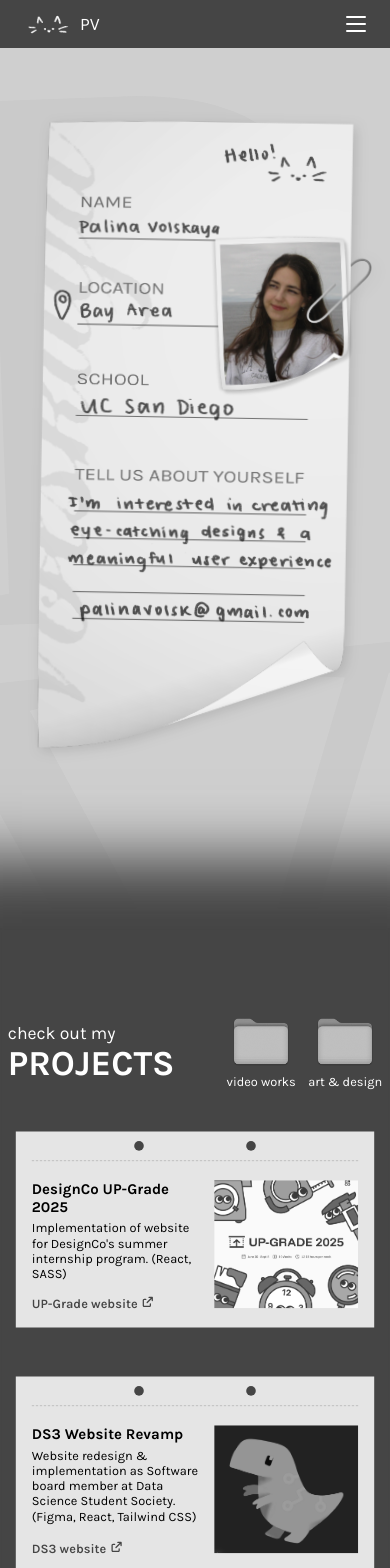
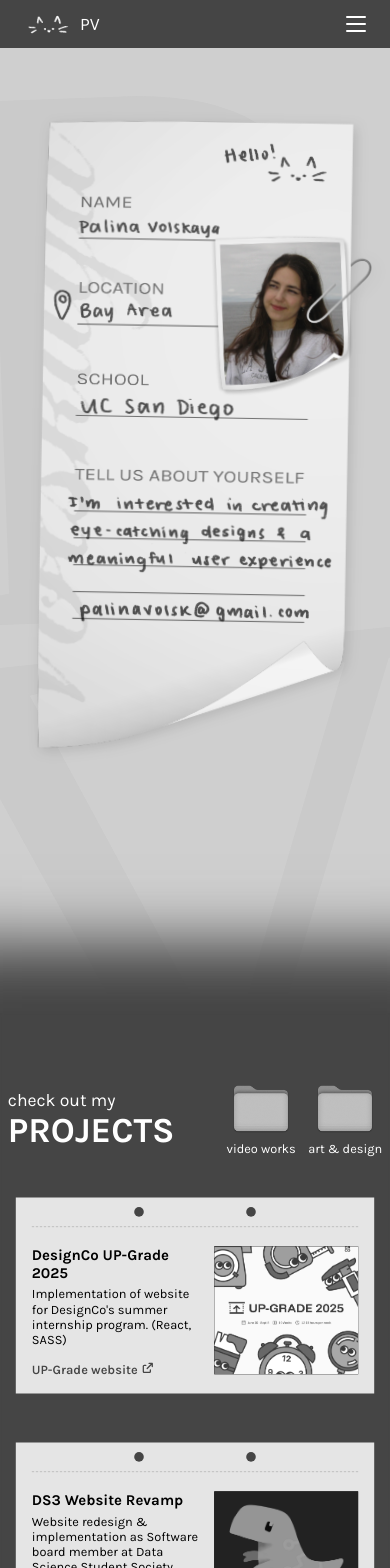
Before and after one commit to pa1kina/Portfolio, a React (Vite) app: page / in a window 390 px wide. Shown: the top 1568 px of the page. Built offline with nearby package versions, Linux system fonts and the light colour scheme; a web font is replaced by a local one.

Commit message:
landing & design responsiveness fixes

```diff
--- a/src/Components/Design/Design.scss
+++ b/src/Components/Design/Design.scss
@@ -48,6 +48,11 @@
     transform: translateY(-0.2rem);
     transition: 0.3s;
   }
+  @media (width < 759px) {
+    align-items: center;
+    max-width: 90vw;
+    scale: 90%;
+  }
 }
 
 .design-grid {
--- a/src/Components/Landing/Landing.scss
+++ b/src/Components/Landing/Landing.scss
@@ -8,7 +8,7 @@
   overflow: hidden; // Prevent content from overflowing
   @media (width < 759px) {
     padding-top: 15vw;
-    height: 110vh;
+    height: 120vh;
   }
 }
 
@@ -71,11 +71,11 @@
     position: absolute;
     right: 80px;
     rotate: -6.02deg;
-    bottom: -500px;
+    bottom: -400px;
     @media (width < 759px) {
       font-size: 800px;
       right: -90px;
-      bottom: -450px;
+      bottom: -350px;
     }
   }
 }
--- a/src/Components/Projects/Projects.scss
+++ b/src/Components/Projects/Projects.scss
@@ -33,6 +33,9 @@
   flex-direction: column;
   padding: 90px 0;
   align-items: center;
+  @media (width < 759px) {
+    padding: 40px 0;
+  }
 }
 
 .projects-title {
@@ -48,6 +51,7 @@
   }
   @media (width < 960px) {
     width: 100%;
+    padding-top: 2rem;
   }
   p {
     font-size: 1.1rem;
```
